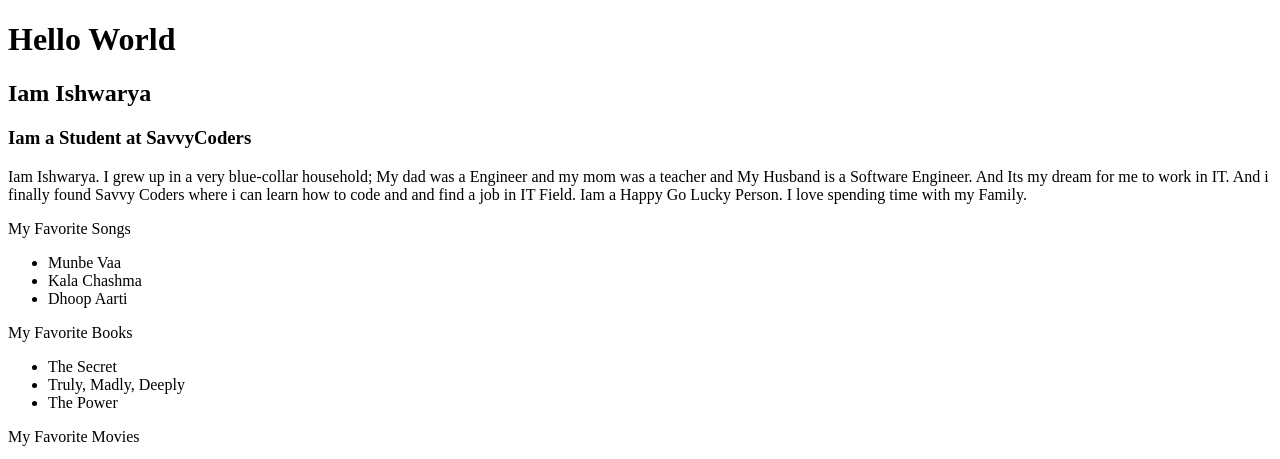
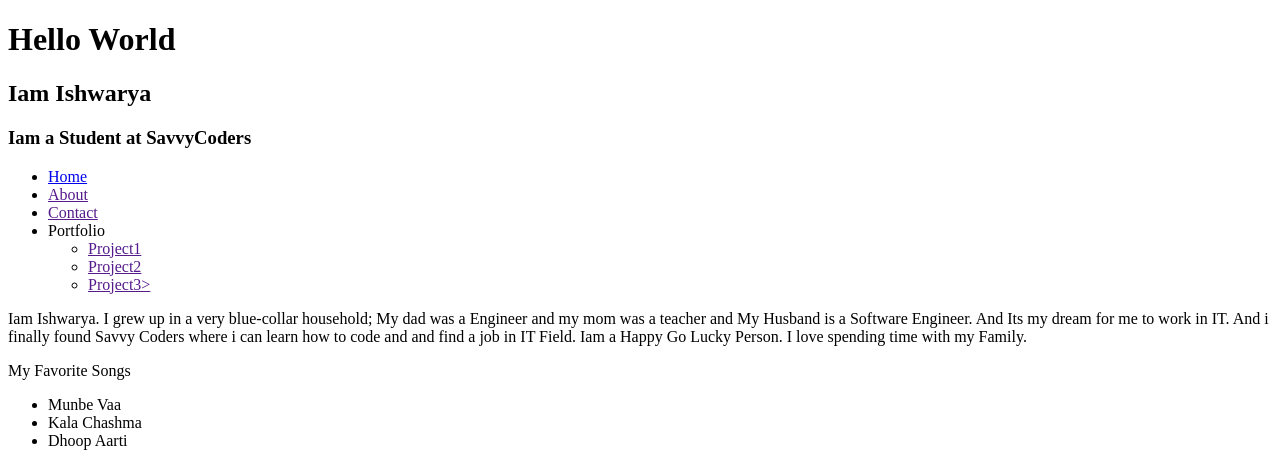
Before and after one commit to ishwarya-shrisha/portfolio-project, a website: page index.html in a window 1280 px wide. Shown: the top 459 px of the page. Drawn offline with Linux system fonts and the light colour scheme.

Commit message:
Add Nav menu Content

```diff
--- a/index.html
+++ b/index.html
@@ -16,7 +16,20 @@
 
 </header>
 
-<nav></nav>
+<nav>
+    <ul>
+        <li><a href="#">Home</a></li>
+        <li><a href="">About</a></li>
+        <li><a href="">Contact</a></li>
+        <li>Portfolio
+            <ul>
+                <li><a href="">Project1</a></li>
+                <li><a href="">Project2</a></li>
+                <li><a href="">Project3></a></li>
+            </ul>
+        </li>
+    </ul>
+</nav>
 
    <main>
         <p>Iam Ishwarya. I grew up in a very blue-collar household; My dad was a Engineer and my mom was a teacher and My Husband is a Software Engineer. And Its my dream for me to work in IT. And i finally found Savvy Coders where i can learn how to code and and find a job in IT Field. Iam a Happy Go Lucky Person. I love spending time with my Family.  </p>
```
Also changed, not shown: Projects/index.html (+6 -2 lines).
